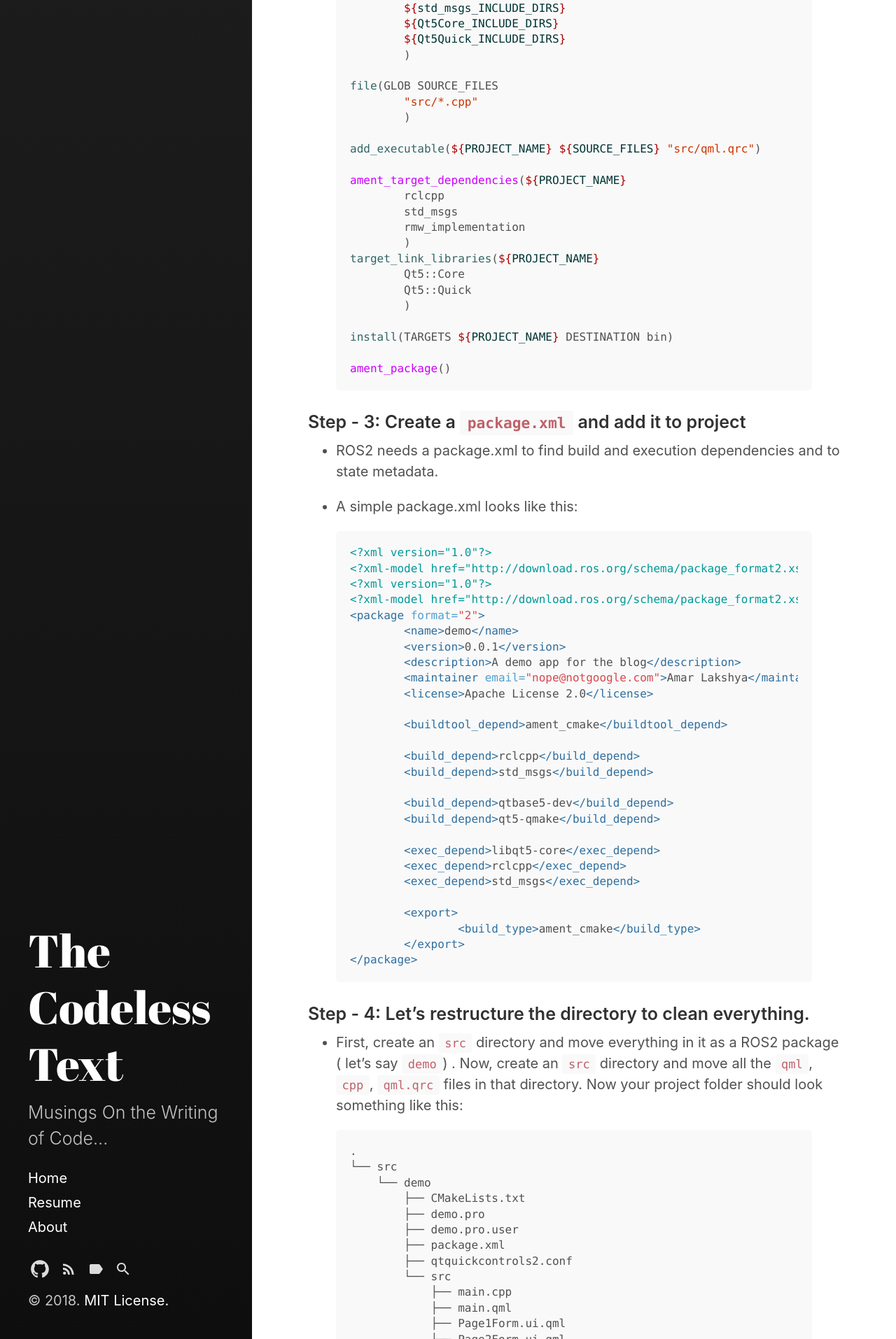
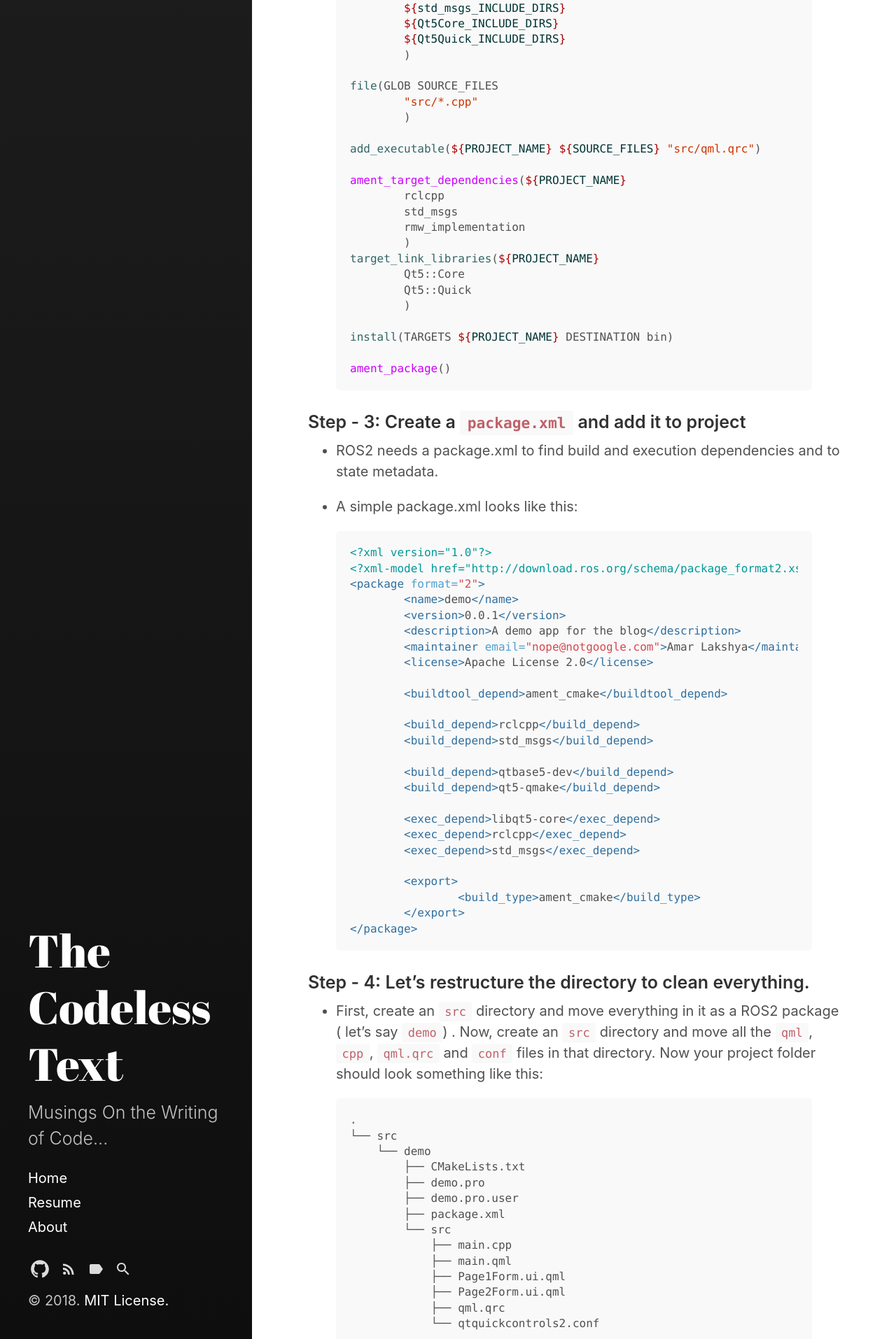
Before and after one commit to amar-laksh/amar-laksh.github.io, a Jekyll site: the page built from _posts/2018-06-24-qt5-package-as-ros2-node.md, in a window 1280 px wide. Shown: the part 3086-5000 px from the top of the page at 70% size. Built offline with Jekyll 4.4.1, drawn with Linux system fonts in a browser that asks for light colours; some of the changed text lies outside the part shown.

Commit message:
UPDATED: post: ros2 qt5 package

```diff
--- a/_posts/2018-06-24-qt5-package-as-ros2-node.md
+++ b/_posts/2018-06-24-qt5-package-as-ros2-node.md
@@ -127,8 +127,6 @@ ament_package()
 {% highlight xml %}
 <?xml version="1.0"?>
 <?xml-model href="http://download.ros.org/schema/package_format2.xsd" schematypens="http://www.w3.org/2001/XMLSchema"?>
-<?xml version="1.0"?>
-<?xml-model href="http://download.ros.org/schema/package_format2.xsd" schematypens="http://www.w3.org/2001/XMLSchema"?>
 <package format="2">
 	<name>demo</name>
 	<version>0.0.1</version>
@@ -156,7 +154,7 @@ ament_package()
 
 ### Step - 4: Let's restructure the directory to clean everything.
 
-- First, create an `src` directory and move everything in it as a ROS2 package ( let's say `demo`) . Now, create an `src` directory and move all the `qml`, `cpp`, `qml.qrc` files in that directory. Now your project folder should look something like this:
+- First, create an `src` directory and move everything in it as a ROS2 package ( let's say `demo`) . Now, create an `src` directory and move all the `qml`, `cpp`, `qml.qrc` and `conf` files in that directory. Now your project folder should look something like this:
 {% highlight bash %}
 .
 └── src
@@ -165,15 +163,16 @@ ament_package()
         ├── demo.pro
         ├── demo.pro.user
         ├── package.xml
-        ├── qtquickcontrols2.conf
         └── src
             ├── main.cpp
             ├── main.qml
             ├── Page1Form.ui.qml
             ├── Page2Form.ui.qml
-            └── qml.qrc
+            ├── qml.qrc
+            └── qtquickcontrols2.conf
 
 3 directories, 10 files
+
 {% endhighlight %}
 
 ### Step - 5: All set, time to build the package!
@@ -182,4 +181,4 @@ ament_package()
 
 Doing these steps, you should get a ROS2 Qt5 app package called `demo`.
 
-**TIP**: Here is the git-hosted [sample project](https://github.com/amar-laksh/ros2soc).
+**TIP**: Here is the git-hosted [sample project](https://github.com/amar-laksh/ros2qt_demo).
```
